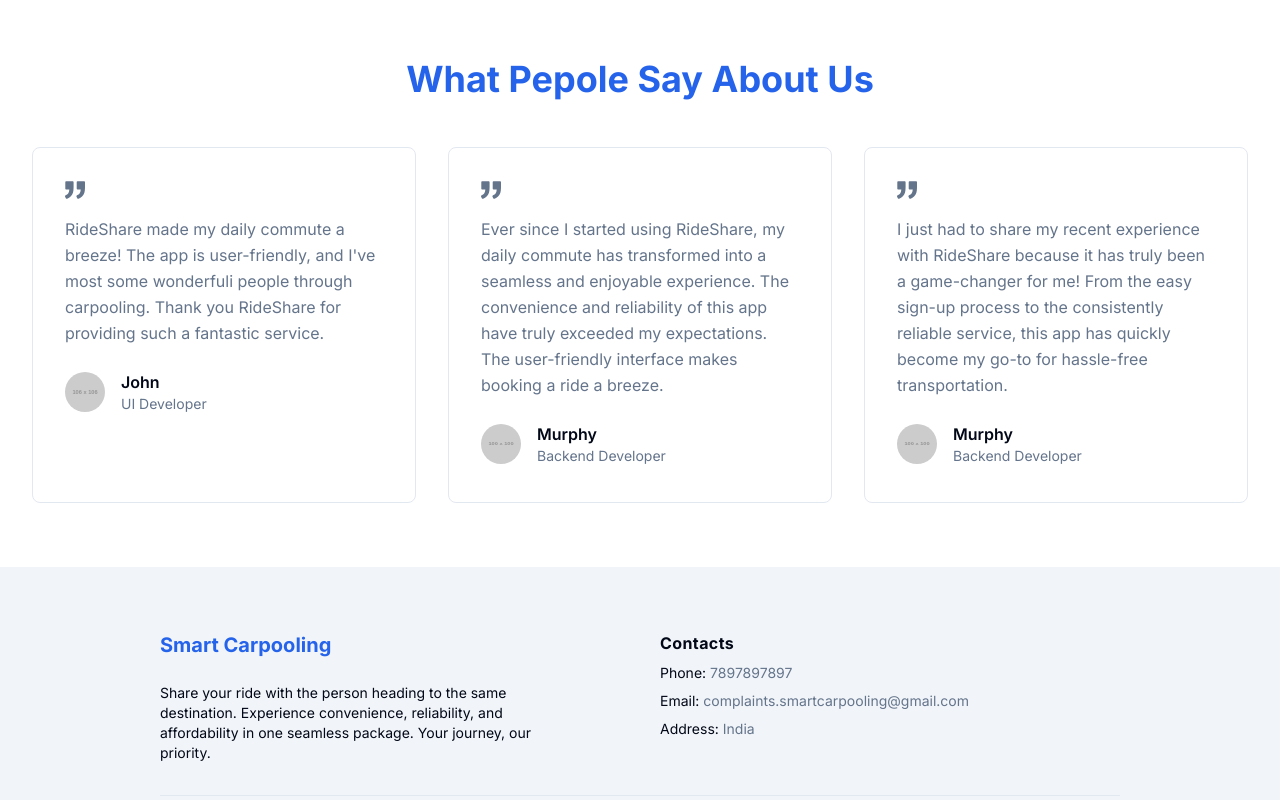
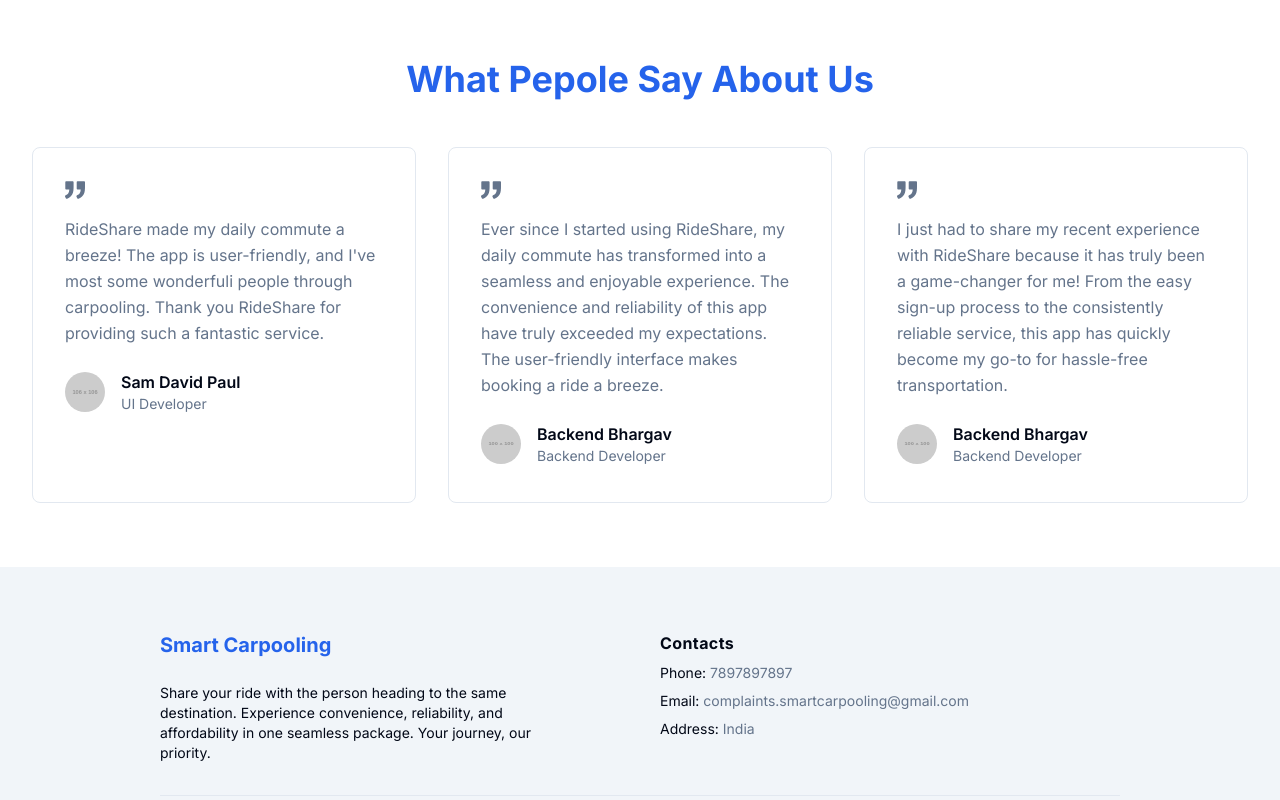
Before and after one commit to biradar-vilohith-patil/smart-Carpooling, a React (Vite) app in the folder client/: page / in a window 1280 px wide. Shown: the part 1336-2136 px from the top of the page. Built offline with nearby package versions, Linux system fonts and the light colour scheme; no server answers.

Commit message:
Update Testimonial.jsx

```diff
--- a/client/src/sections/Testimonial.jsx
+++ b/client/src/sections/Testimonial.jsx
@@ -5,19 +5,19 @@
     {
       desc: "RideShare made my daily commute a breeze! The app is user-friendly, and I've most some wonderfuli people through carpooling. Thank you RideShare for providing such a fantastic service.",
       img: "https://dummyimage.com/106x106",
-      user: "John",
+      user: "Sam David Paul",
       prof: "UI Developer"
     },
     {
       desc: "Ever since I started using RideShare, my daily commute has transformed into a seamless and enjoyable experience. The convenience and reliability of this app have truly exceeded my expectations. The user-friendly interface makes booking a ride a breeze.",
       img: "https://dummyimage.com/106x106",
-      user: "Murphy",
+      user: "Backend Bhargav",
       prof: "Backend Developer"
     },
     {
       desc: "I just had to share my recent experience with RideShare because it has truly been a game-changer for me! From the easy sign-up process to the consistently reliable service, this app has quickly become my go-to for hassle-free transportation.",
       img: "https://dummyimage.com/106x106",
-      user: "Murphy",
+      user: "Backend Bhargav",
       prof: "Backend Developer"
     }
   ]
```
